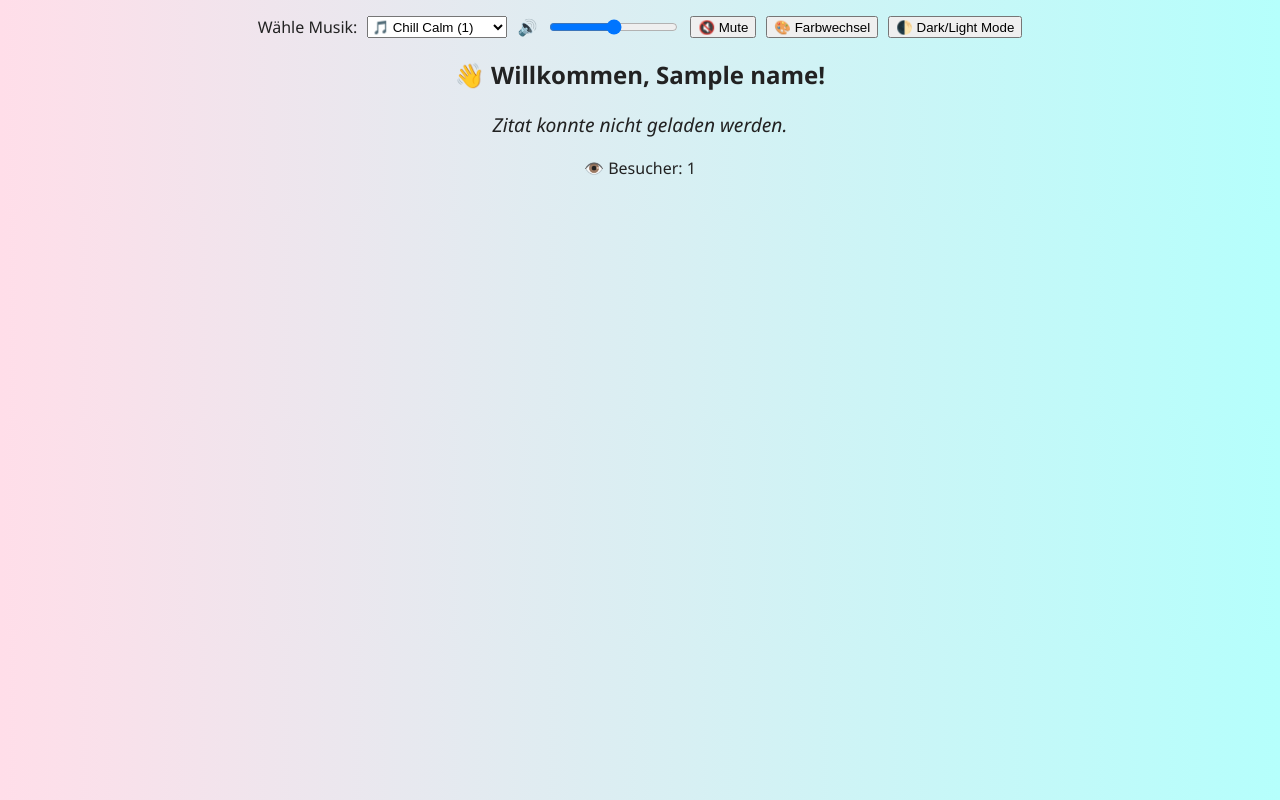
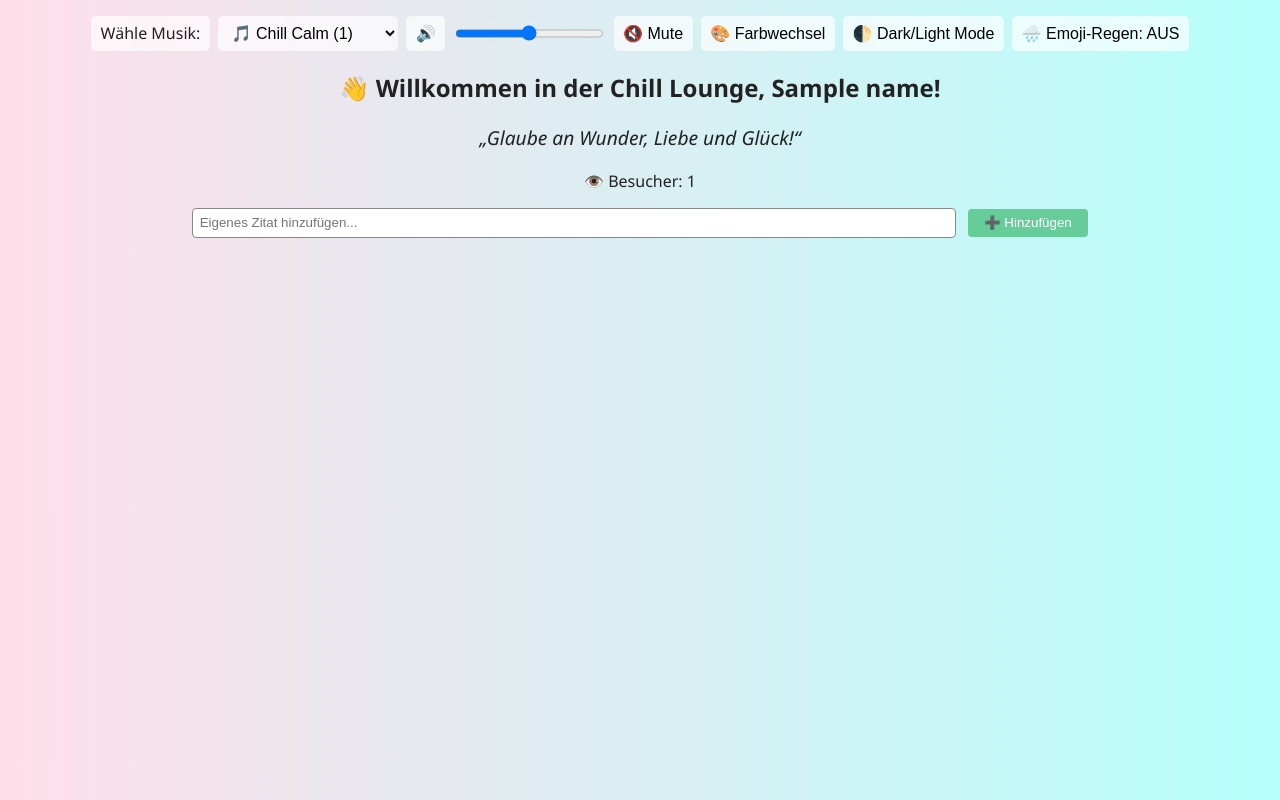
Before and after one commit to freewimoe/fancy-flask, a Flask app: template templates/fancy.html in a window 1280 px wide. Run offline with Flask 3, Linux system fonts and the light colour scheme; the template is opened without the code that fills it: most values are stand-ins (such as "Sample title", 1, 10 or a date in 2020).

Commit message:
script in script.js

```diff
--- a/app.py
+++ b/app.py
@@ -4,6 +4,7 @@ import os
 app = Flask(__name__)
 VISITOR_FILE = "visitor_count.txt"
 
+# Besucherzähler aus Datei lesen und aktualisieren
 def get_visitor_count():
     if not os.path.exists(VISITOR_FILE):
         with open(VISITOR_FILE, "w") as f:
@@ -16,6 +17,7 @@ def get_visitor_count():
         f.truncate()
     return count
 
+# Haupt-Route
 @app.route("/", methods=["GET", "POST"])
 def index():
     name = None
--- a/static/script.js
+++ b/static/script.js
@@ -1,75 +1,161 @@
-// static/script.js
+// Variablen aus Jinja-Template in HTML gesetzt:
+// const userName = "...";
+// const visitorCount = "...";
 
-// Uhr aktualisieren
-function updateClock() {
-    const now = new Date();
-    document.getElementById('clock').textContent = now.toLocaleTimeString();
-}
-setInterval(updateClock, 1000);
-updateClock();
+const quoteDisplay = document.getElementById("quoteDisplay");
+let userQuotes = [];
+let allQuotes = [];
 
-// Farbwechsel
-function changeGradient() {
-    const colors = [
-        ["#fbd3e9", "#bbd0ff"],
-        ["#FFDEE9", "#B5FFFC"],
-        ["#C9FFBF", "#FBD3E9"],
-        ["#FF9A9E", "#A1C4FD"],
-    ];
-    const selected = colors[Math.floor(Math.random() * colors.length)];
-    document.body.style.background = `linear-gradient(to right, ${selected[0]}, ${selected[1]})`;
+async function loadQuotes() {
+  try {
+    const response = await fetch("/static/quotes.json");
+    const baseQuotes = await response.json();
+    const savedUserQuotes = localStorage.getItem("userQuotes");
+    if (savedUserQuotes) userQuotes = JSON.parse(savedUserQuotes);
+    allQuotes = baseQuotes.concat(userQuotes);
+
+    function rotateQuotes() {
+      quoteDisplay.style.opacity = 0;
+      setTimeout(() => {
+        const index = Math.floor(Math.random() * allQuotes.length);
+        quoteDisplay.textContent = allQuotes[index];
+        quoteDisplay.style.opacity = 1;
+      }, 500);
+    }
+
+    rotateQuotes();
+    setInterval(rotateQuotes, 8000);
+  } catch (err) {
+    quoteDisplay.textContent = "Zitat konnte nicht geladen werden.";
+    console.error(err);
+  }
 }
 
-// Audio-Steuerung
-const audio = document.getElementById('bgm');
-const volumeSlider = document.getElementById('volume');
-const muteBtn = document.getElementById('muteBtn');
-const trackSelect = document.getElementById('trackSelect');
+if (userName) loadQuotes();
 
-volumeSlider.addEventListener('input', () => {
-    audio.volume = volumeSlider.value;
+window.addEventListener("DOMContentLoaded", () => {
+  const bgMusic = document.getElementById("bgMusic");
+  if (bgMusic && userName) {
+    bgMusic.play().catch(err => console.log("Autoplay prevented:", err));
+  }
 });
 
-muteBtn.addEventListener('click', () => {
-    audio.muted = !audio.muted;
-    muteBtn.textContent = audio.muted ? '🔈 Unmute' : '🔇 Mute';
+const toggleThemeBtn = document.getElementById("toggleThemeBtn");
+function setTheme(theme) {
+  document.body.dataset.theme = theme;
+  localStorage.setItem("theme", theme);
+}
+toggleThemeBtn?.addEventListener("click", () => {
+  const current = document.body.dataset.theme || "light";
+  setTheme(current === "light" ? "dark" : "light");
 });
+const savedTheme = localStorage.getItem("theme") || "light";
+setTheme(savedTheme);
 
-trackSelect.addEventListener('change', () => {
-    audio.src = `/static/${trackSelect.value}`;
-    audio.play();
+const colorBtn = document.getElementById("colorBtn");
+const gradients = [
+  "linear-gradient(to right, #FFDEE9, #B5FFFC)",
+  "linear-gradient(to right, #D5FFD0, #FDCB82)",
+  "linear-gradient(to right, #C9FFBF, #FBD3E9)",
+  "linear-gradient(to right, #A1C4FD, #C2FFD8)"
+];
+function applyGradient(g) {
+  document.body.style.background = g;
+  localStorage.setItem("gradient", g);
+}
+colorBtn?.addEventListener("click", () => {
+  const g = gradients[Math.floor(Math.random() * gradients.length)];
+  applyGradient(g);
 });
+const savedGradient = localStorage.getItem("gradient");
+if (savedGradient) applyGradient(savedGradient);
 
-// Emoji-Regen (Canvas)
-const canvas = document.getElementById("emojiRain");
-const ctx = canvas.getContext("2d");
-canvas.width = window.innerWidth;
-canvas.height = window.innerHeight;
+const bgMusic = document.getElementById('bgMusic');
+const trackSelect = document.getElementById('trackSelect');
+const volume = document.getElementById('volume');
+const muteBtn = document.getElementById('muteBtn');
 
-const emojis = ["🎉", "✨", "🌈", "🦄", "🎶"];
-let particles = [];
+if (bgMusic) {
+  trackSelect?.addEventListener('change', () => {
+    const file = trackSelect.value;
+    bgMusic.src = `/static/${file}`;
+    localStorage.setItem("selectedTrack", file);
+    bgMusic.play();
+  });
 
-function createParticle() {
-    const emoji = emojis[Math.floor(Math.random() * emojis.length)];
-    particles.push({
-        x: Math.random() * canvas.width,
-        y: -20,
-        speedY: 2 + Math.random() * 3,
-        text: emoji,
-        size: 24 + Math.random() * 16
-    });
+  volume?.addEventListener('input', () => {
+    bgMusic.volume = volume.value;
+    localStorage.setItem("volume", volume.value);
+  });
+
+  muteBtn?.addEventListener('click', () => {
+    bgMusic.muted = !bgMusic.muted;
+    muteBtn.textContent = bgMusic.muted ? '🔈 Unmute' : '🔇 Mute';
+    localStorage.setItem("muted", bgMusic.muted ? "true" : "false");
+  });
+
+  const savedTrack = localStorage.getItem("selectedTrack");
+  if (savedTrack) {
+    bgMusic.src = `/static/${savedTrack}`;
+    if (trackSelect) trackSelect.value = savedTrack;
+  }
+  const savedVolume = localStorage.getItem("volume");
+  if (savedVolume) {
+    volume.value = savedVolume;
+    bgMusic.volume = savedVolume;
+  }
+  const savedMuted = localStorage.getItem("muted");
+  if (savedMuted === "true") {
+    bgMusic.muted = true;
+    muteBtn.textContent = "🔈 Unmute";
+  }
 }
 
-function drawParticles() {
-    ctx.clearRect(0, 0, canvas.width, canvas.height);
-    particles.forEach((p, i) => {
-        ctx.font = `${p.size}px serif`;
-        ctx.fillText(p.text, p.x, p.y);
-        p.y += p.speedY;
-        if (p.y > canvas.height) particles.splice(i, 1);
-    });
-    requestAnimationFrame(drawParticles);
+const emojis = ["🎶", "✨", "🎧", "🎵", "💫", "🎼", "🌟", "🪐"];
+const emojiContainer = document.getElementById("emoji-rain");
+const emojiToggleBtn = document.getElementById("emojiToggleBtn");
+let emojiRainOn = false;
+let emojiInterval = null;
+
+function createEmoji() {
+  const emoji = document.createElement("div");
+  emoji.classList.add("emoji");
+  emoji.innerText = emojis[Math.floor(Math.random() * emojis.length)];
+  emoji.style.left = Math.random() * 100 + "vw";
+  emoji.style.animationDuration = (Math.random() * 2 + 3) + "s";
+  emojiContainer.appendChild(emoji);
+  setTimeout(() => emoji.remove(), 5000);
 }
 
-setInterval(createParticle, 300);
-drawParticles();
+function startEmojiRain() {
+  if (!emojiInterval) emojiInterval = setInterval(createEmoji, 300);
+}
+
+function stopEmojiRain() {
+  clearInterval(emojiInterval);
+  emojiInterval = null;
+}
+
+function toggleEmojiRain() {
+  emojiRainOn = !emojiRainOn;
+  localStorage.setItem("emojiRainOn", emojiRainOn ? "true" : "false");
+  emojiToggleBtn.textContent = emojiRainOn ? "🌧️ Emoji-Regen: AN" : "🌧️ Emoji-Regen: AUS";
+  if (emojiRainOn) startEmojiRain(); else stopEmojiRain();
+}
+
+emojiToggleBtn?.addEventListener("click", toggleEmojiRain);
+if (localStorage.getItem("emojiRainOn") === "true") toggleEmojiRain();
+
+const quoteForm = document.getElementById("quoteForm");
+quoteForm?.addEventListener("submit", function (e) {
+  e.preventDefault();
+  const input = document.getElementById("newQuote");
+  const text = input.value.trim();
+  if (text) {
+    allQuotes.push(text);
+    userQuotes.push(text);
+    localStorage.setItem("userQuotes", JSON.stringify(userQuotes));
+    input.value = "";
+    alert("Zitat hinzugefügt!");
+  }
+});
--- a/static/style.css
+++ b/static/style.css
@@ -1,92 +1,135 @@
-/* Grundlayout */
+/* Basis-Layout */
 body {
+  font-family: 'Segoe UI', sans-serif;
   margin: 0;
-  font-family: 'Segoe UI', sans-serif;
-  transition: background 0.5s, color 0.5s;
+  padding: 0;
+  transition: background 0.5s ease, color 0.5s ease;
   background: linear-gradient(to right, #FFDEE9, #B5FFFC);
   color: #222;
+  min-height: 100vh;
 }
 
 /* Dark Theme */
-body[data-theme='dark'] {
-  background: #1e1e1e;
-  color: #f0f0f0;
+body[data-theme="dark"] {
+  background: #121212;
+  color: #e0e0e0;
 }
 
-/* Kopfbereich */
-.topbar {
-  padding: 1em;
+header.topbar {
+  padding: 1rem;
   text-align: center;
 }
 
-/* Steuerleiste */
 .controls {
   display: flex;
   flex-wrap: wrap;
   justify-content: center;
-  gap: 10px;
-  margin-bottom: 1em;
+  gap: 0.5rem;
+  margin-bottom: 1rem;
 }
 
-/* Emoji-Container */
+.controls label,
+.controls select,
+.controls input,
+.controls button {
+  font-size: 1rem;
+  padding: 0.4rem 0.6rem;
+  border: none;
+  border-radius: 5px;
+  background: #ffffffaa;
+  backdrop-filter: blur(3px);
+  cursor: pointer;
+}
+
+body[data-theme="dark"] .controls label,
+body[data-theme="dark"] .controls select,
+body[data-theme="dark"] .controls input,
+body[data-theme="dark"] .controls button {
+  background: #333;
+  color: #eee;
+}
+
+/* Eingabeformular */
+form#nameForm {
+  display: flex;
+  flex-direction: column;
+  align-items: center;
+  margin-top: 2rem;
+}
+
+form#nameForm input {
+  padding: 0.5rem;
+  margin-top: 0.5rem;
+  border-radius: 4px;
+  border: 1px solid #ccc;
+}
+
+form#nameForm button {
+  margin-top: 1rem;
+  background-color: #88e;
+  color: white;
+  border: none;
+  padding: 0.5rem 1rem;
+  border-radius: 5px;
+  cursor: pointer;
+}
+
+/* Zitate */
+.slogan {
+  font-style: italic;
+  font-size: 1.2rem;
+  margin-top: 1rem;
+  transition: opacity 0.5s;
+}
+
+/* Besucheranzeige */
+#visitorDisplay {
+  margin-top: 0.5rem;
+}
+
+/* Emoji Regen */
 #emoji-rain {
   position: fixed;
   top: 0;
   left: 0;
+  pointer-events: none;
   width: 100%;
-  pointer-events: none;
-  z-index: 10;
+  height: 100%;
+  z-index: 1000;
 }
 
-/* Emoji-Stil */
 .emoji {
   position: absolute;
-  font-size: 2em;
-  animation-name: fall;
-  animation-timing-function: linear;
+  top: -2rem;
+  font-size: 2rem;
+  animation: fall linear;
 }
 
-/* Fallanimation */
 @keyframes fall {
-  0% { top: -5vh; opacity: 1; }
-  100% { top: 100vh; opacity: 0; }
+  to {
+    transform: translateY(110vh);
+    opacity: 0;
+  }
 }
 
-/* Zitate & Eingabe */
-.slogan {
-  font-style: italic;
-  margin: 1em 0;
-  font-size: 1.2em;
+/* Zitat hinzufügen */
+.quote-input {
+  margin-top: 1rem;
 }
 
-.quote-input {
-  margin-top: 1em;
-}
-
-#quoteForm input {
-  padding: 0.5em;
-  border-radius: 5px;
-  border: 1px solid #aaa;
-  font-size: 1em;
+#newQuote {
+  padding: 0.4rem;
+  border-radius: 4px;
+  border: 1px solid #888;
   width: 60%;
-  max-width: 300px;
 }
 
 #quoteForm button {
-  padding: 0.5em 1em;
-  font-size: 1em;
-  margin-left: 10px;
+  padding: 0.4rem 1rem;
   border: none;
-  background-color: #4caf50;
+  background-color: #6c9;
   color: white;
-  border-radius: 5px;
+  border-radius: 4px;
+  margin-left: 0.5rem;
   cursor: pointer;
 }
-
-button:hover {
-  opacity: 0.85;
-}
-
-form#nameForm {
-  margin: 2em 0;
-}
--- a/templates/fancy.html
+++ b/templates/fancy.html
@@ -2,7 +2,7 @@
 <html lang="de">
 <head>
   <meta charset="UTF-8">
-  <title>Fancy Flask Extended</title>
+  <title>Chill Lounge</title>
   <link rel="stylesheet" href="{{ url_for('static', filename='style.css') }}">
 </head>
 <body>
@@ -20,99 +20,41 @@
       <button id="muteBtn">🔇 Mute</button>
       <button id="colorBtn">🎨 Farbwechsel</button>
       <button id="toggleThemeBtn">🌓 Dark/Light Mode</button>
+      <button id="emojiToggleBtn">🌧️ Emoji-Regen: AUS</button>
     </div>
 
     {% if name %}
-      <h2>👋 Willkommen, {{ name }}!</h2>
+      <h2>👋 Willkommen in der Chill Lounge, {{ name }}!</h2>
     {% else %}
       <form method="post" id="nameForm">
-        <input type="text" name="name" placeholder="Wie heißt du?" required>
-        <button type="submit">Sag Hallo</button>
+        <label for="nameInput">Chill Lounge: Gib deinen Namen an.</label>
+        <input type="text" name="name" id="nameInput" placeholder="Dein Name" required>
+        <button type="submit">Start</button>
       </form>
     {% endif %}
 
-    <p class="slogan" id="quoteDisplay">„Glaube an Wunder, Liebe und Glück!“</p>
-    <p id="visitorDisplay">👁️ Besucher: <span id="visitorCount">{{ visitor_count }}</span></p>
+    {% if name %}
+      <p class="slogan" id="quoteDisplay">„Glaube an Wunder, Liebe und Glück!“</p>
+      <p id="visitorDisplay">👁️ Besucher: <span id="visitorCount">{{ visitor_count }}</span></p>
+
+      <div class="quote-input">
+        <form id="quoteForm">
+          <input type="text" id="newQuote" placeholder="Eigenes Zitat hinzufügen..." required>
+          <button type="submit">➕ Hinzufügen</button>
+        </form>
+      </div>
+    {% endif %}
   </header>
 
-  <audio id="bgMusic" autoplay loop>
+  <div id="emoji-rain"></div>
+
+  {% if name %}
+  <audio id="bgMusic" loop>
     <source src="{{ url_for('static', filename='Lowtone Music - Chill Calm.mp3') }}" type="audio/mp3">
   </audio>
+  {% endif %}
 
-  <script>
-    // Zitate aus JSON laden
-    const quoteDisplay = document.getElementById("quoteDisplay");
-    async function loadQuotes() {
-      try {
-        const response = await fetch("/static/quotes.json");
-        const quotes = await response.json();
-        function rotateQuotes() {
-          quoteDisplay.style.opacity = 0;
-          setTimeout(() => {
-            const index = Math.floor(Math.random() * quotes.length);
-            quoteDisplay.textContent = quotes[index];
-            quoteDisplay.style.opacity = 1;
-          }, 500);
-        }
-        rotateQuotes();
-        setInterval(rotateQuotes, 8000);
-      } catch (error) {
-        quoteDisplay.textContent = "Zitat konnte nicht geladen werden.";
-        console.error(error);
-      }
-    }
-    loadQuotes();
+<script src="{{ url_for('static', filename='script.js') }}"></script>
 
-    // Dark/Light Theme
-    const toggleThemeBtn = document.getElementById("toggleThemeBtn");
-    function setTheme(theme) {
-      document.body.dataset.theme = theme;
-      localStorage.setItem("theme", theme);
-    }
-    toggleThemeBtn.addEventListener("click", () => {
-      const current = document.body.dataset.theme || "light";
-      setTheme(current === "light" ? "dark" : "light");
-    });
-    const savedTheme = localStorage.getItem("theme") || "light";
-    setTheme(savedTheme);
-
-    // Musiksteuerung
-    const bgMusic = document.getElementById('bgMusic');
-    const trackSelect = document.getElementById('trackSelect');
-    const volume = document.getElementById('volume');
-    const muteBtn = document.getElementById('muteBtn');
-
-    document.body.addEventListener('click', () => {
-      bgMusic.play().catch(() => {});
-    }, { once: true });
-
-    trackSelect.addEventListener('change', () => {
-      const file = trackSelect.value;
-      bgMusic.src = `/static/${file}`;
-      bgMusic.play();
-    });
-
-    volume.addEventListener('input', () => {
-      bgMusic.volume = volume.value;
-    });
-
-    muteBtn.addEventListener('click', () => {
-      bgMusic.muted = !bgMusic.muted;
-      muteBtn.textContent = bgMusic.muted ? '🔈 Unmute' : '🔇 Mute';
-    });
-
-    // Farbwechsel
-    const colorBtn = document.getElementById("colorBtn");
-    const gradients = [
-      "linear-gradient(to right, #FFDEE9, #B5FFFC)",
-      "linear-gradient(to right, #D5FFD0, #FDCB82)",
-      "linear-gradient(to right, #C9FFBF, #FBD3E9)",
-      "linear-gradient(to right, #A1C4FD, #C2FFD8)"
-    ];
-    colorBtn.addEventListener("click", () => {
-      const index = Math.floor(Math.random() * gradients.length);
-      document.body.style.background = gradients[index];
-    });
-  </script>
 </body>
 </html>
```
